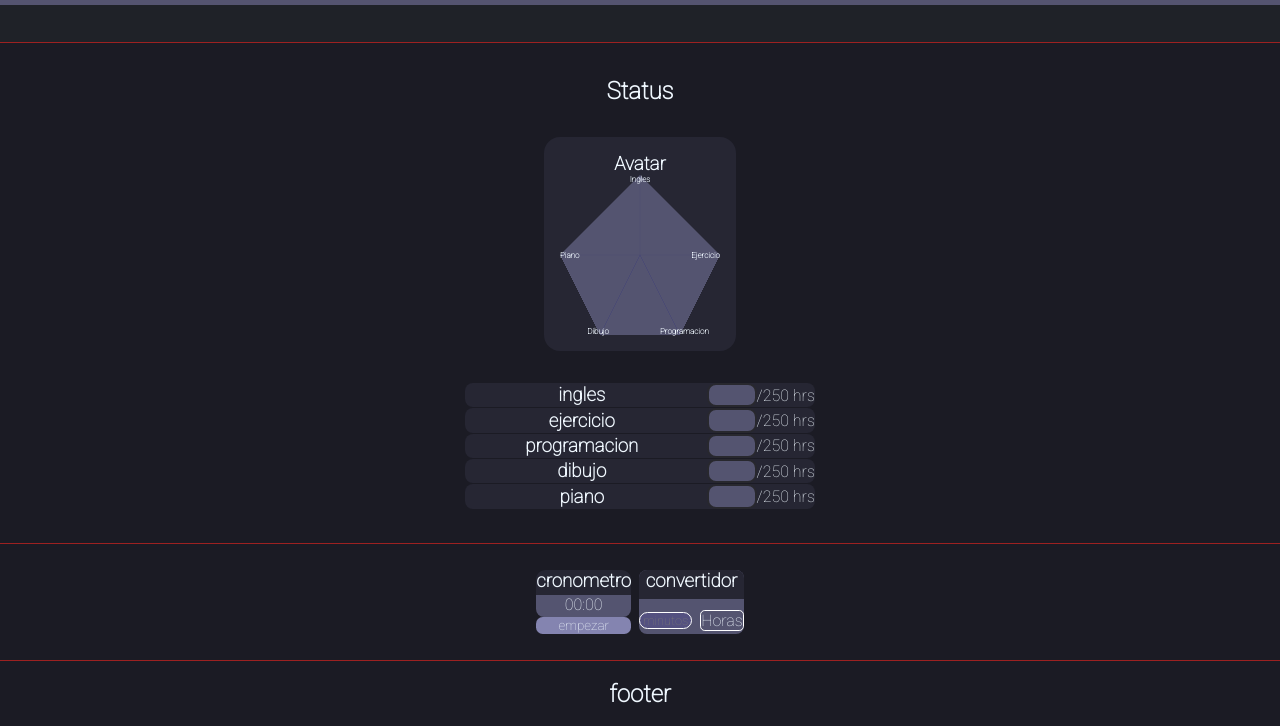
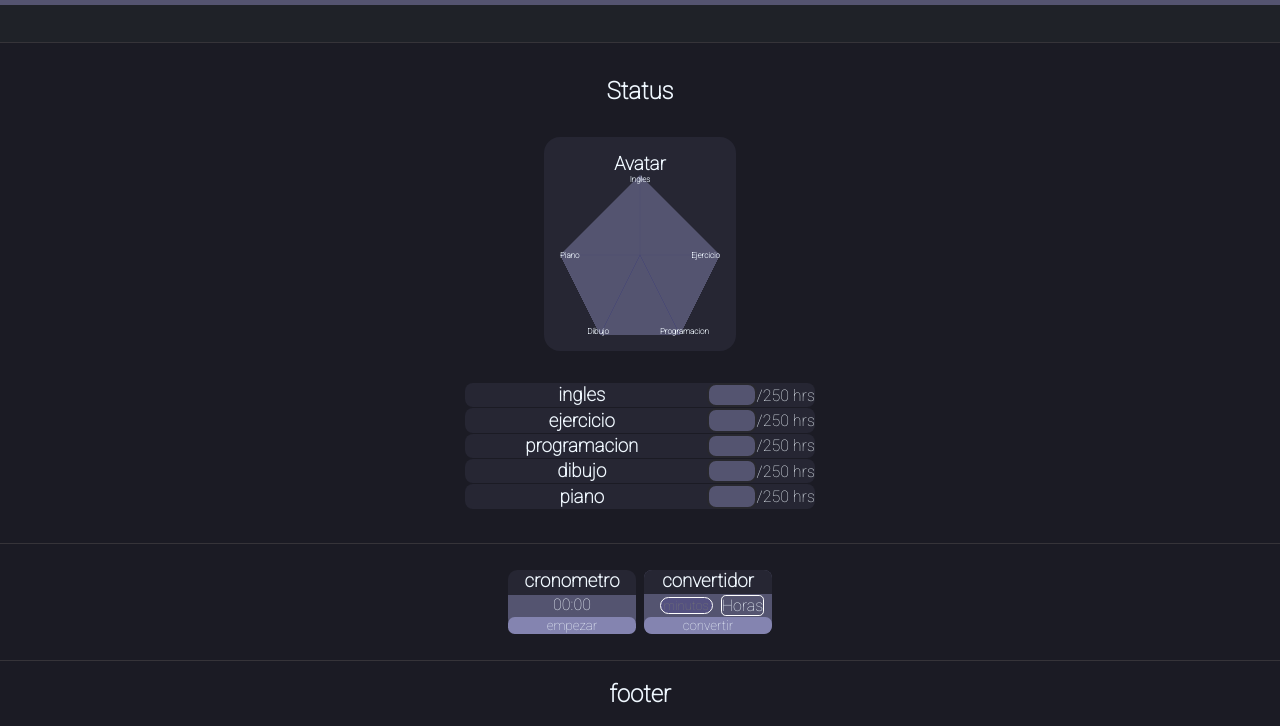
Before and after one commit to sedarmek/status-skills, a plain HTML site: page index.html in a window 1280 px wide. Shown: the part 74-800 px from the top of the page. Drawn offline with Linux system fonts and the light colour scheme.

Commit message:
se agrego boton de convertidor para poder usarlo en celular

```diff
--- a/css/index-styles.css
+++ b/css/index-styles.css
@@ -1,14 +1,14 @@
 @import url('https://fonts.googleapis.com/css2?family=Roboto:wght@100&display=swap');
 :root{
     --bgcolor-body: #0000ff;
-    --bgcolor-main-container: #9d2121;/*363439*/
+    --bgcolor-main-container: #363439;
     /* header */
     --bgcolor-header-principal: #1f2228;
     --bgcolor-header-menu: #545470;
     --bgcolor-header-menu-li: #8484B0;
     /* main */
     --bgcolor-main-principal: #1b1b24;
-    --bgcolor-container-avatar: #262633;/**/
+    --bgcolor-container-avatar: #262633;
     --canvas-width: 10em;
     --canvas-height: 10em;
     --bgcolor-skill: #262633;
@@ -17,7 +17,7 @@
     --bgcolor-aside-principal: #1b1b24;
     --bgcolor-container-cron-h3: #262633;
     --bgcolor-container-cron-p: #545470;
-    --bgcolor-container-cron-button: #8484B0;
+    --bgcolor-button: #8484B0;
     --bgcolor-container-convert: #545470;
     --bgcolor-container-convert-h3: #262633;
     --bgcolor-container-convert-input: #555185ca;
@@ -192,9 +192,10 @@ body{
     align-content: center;
 }
 .container-cronometro{
-    max-width: 10em;
+    width: 8em;
     height: 4em;
     border-radius: 1em;
+    background-color: var(--bgcolor-container-cron-p);
     display: grid;
     grid-auto-flow: row;
     grid-template-areas:
@@ -203,14 +204,11 @@ body{
     "container-buttons";
 }
 .container-cronometro h3{
+    grid-area: titulo;
     border-radius: 0.5em 0.5em 0 0;
     background-color: var(--bgcolor-container-cron-h3);
-    grid-area: titulo;
 }
 .container-cronometro p{
-    margin-top: 0;
-    border-radius: 0 0 0.5em 0.5em;
-    background-color: var(--bgcolor-container-cron-p);
     grid-area: tiempo;
 }
 .container-buttons{
@@ -222,37 +220,39 @@ body{
 .container-buttons :nth-child(1){
     border-radius: 0.5em;
     border-style: none;
-    background-color: var(--bgcolor-container-cron-button);
+    background-color: var(--bgcolor-button);
 }
 .container-buttons :nth-child(2){
     display: none;
     border-radius: 0.5em;
     border-style: none;
-    background-color: var(--bgcolor-container-cron-button);
+    background-color: var(--bgcolor-button);
 }
 .container-buttons :nth-child(3){
     display: none;
     border-radius: 0.5em;
     border-style: none;
-    background-color: var(--bgcolor-container-cron-button);
+    background-color: var(--bgcolor-button);
 }
 .container-convertidor{
     overflow: hidden;
-    max-width: 10em;
+    width: 8em;
+    height: 4em;
     border-radius: 0.5em;
     background-color: var(--bgcolor-container-convert);
     display: grid;
     grid-template-areas:
     "titulo titulo"
-    "input conversion";
+    "minutes conversion"
+    "btn-convertir btn-convertir";
     grid-auto-flow: row;
-    grid-gap: 0.5em;
 }
 .container-convertidor h3{
     background-color: var(--bgcolor-container-convert-h3);
     grid-area: titulo;
 }
-.container-convertidor input{
+.convertidor-minutes{
+    grid-area: minutes;
     text-align: center;
     font-size: 0.8em;
     max-width: 4em;
@@ -260,9 +260,8 @@ body{
     border: 1px solid white;
     border-radius: 1em;
     background-color: var(--bgcolor-container-convert-input);
-    grid-area: input;
 }
-.container-convertidor input::-webkit-inner-spin-button{
+.convertidor-minutes::-webkit-inner-spin-button{
     appearance: none;
 }
 .container-convertidor p{
@@ -274,6 +273,12 @@ body{
     grid-area: conversion;
 
 }
+.btn-convertir{
+    grid-area: btn-convertir;
+    border-radius: 0.5em;
+    border-style: none;
+    background-color: var(--bgcolor-button);
+}
 .footer-principal{
     grid-area: footer;
     /* width: 100vw; */
--- a/index.html
+++ b/index.html
@@ -75,8 +75,9 @@
             </div>
             <div class="container-convertidor">
                 <h3>convertidor</h3>
-                <input type="number" placeholder="minutos" id="convertidor-minutes">
+                <input type="number" placeholder="minutos" id="convertidor-minutes" class="convertidor-minutes">
                 <p id="convertidor-decimals">Horas</p>
+                <input type="button" value="convertir" id="btn-convertir" class="btn-convertir">
             </div>
         </aside>
         <footer class="footer-principal"><h2>footer</h2></footer>
--- a/js/canvas-skills.js
+++ b/js/canvas-skills.js
@@ -65,6 +65,7 @@ Task:
             let btn_pausar = document.getElementById('cron-btn-pausar');
             let btn_reinicio = document.getElementById('cron-btn-reiniciar');
             let texto_CronTiempo = document.getElementById('cron-tiempo');
+            let btn_convertir = document.querySelector("#btn-convertir");
             //asignacion de valores guardados en cache.
             skill_1.value = storageSklValue_1;
             skill_2.value = storageSklValue_2;
@@ -245,11 +246,6 @@ Task:
     skill_5.addEventListener("keypress", (char) => {
         updateCanvas(skill_5, 'storageSkill_5', char);
     });
-    convertidor_minutes.addEventListener("keypress", (char) => {
-        if(char.keyCode === 13){
-        convertidor_decimals.innerHTML = minutesToHours(convertidor_minutes.value);
-        }
-    });
 
     btn_empezar.addEventListener("click", cronStart);
     btn_pausar.addEventListener("click", () => {
@@ -261,6 +257,14 @@ Task:
     });
     btn_reinicio.addEventListener("click", cronRestart);
 
+    convertidor_minutes.addEventListener("keypress", (char) => {
+        if(char.keyCode === 13){
+        convertidor_decimals.innerHTML = minutesToHours(convertidor_minutes.value);
+        }
+    });
+    btn_convertir.addEventListener("click", () => {
+        convertidor_decimals.innerHTML = minutesToHours(convertidor_minutes.value);
+    });
     drawSkillsBase();
     drawSkillsCurrent();
 }
```
